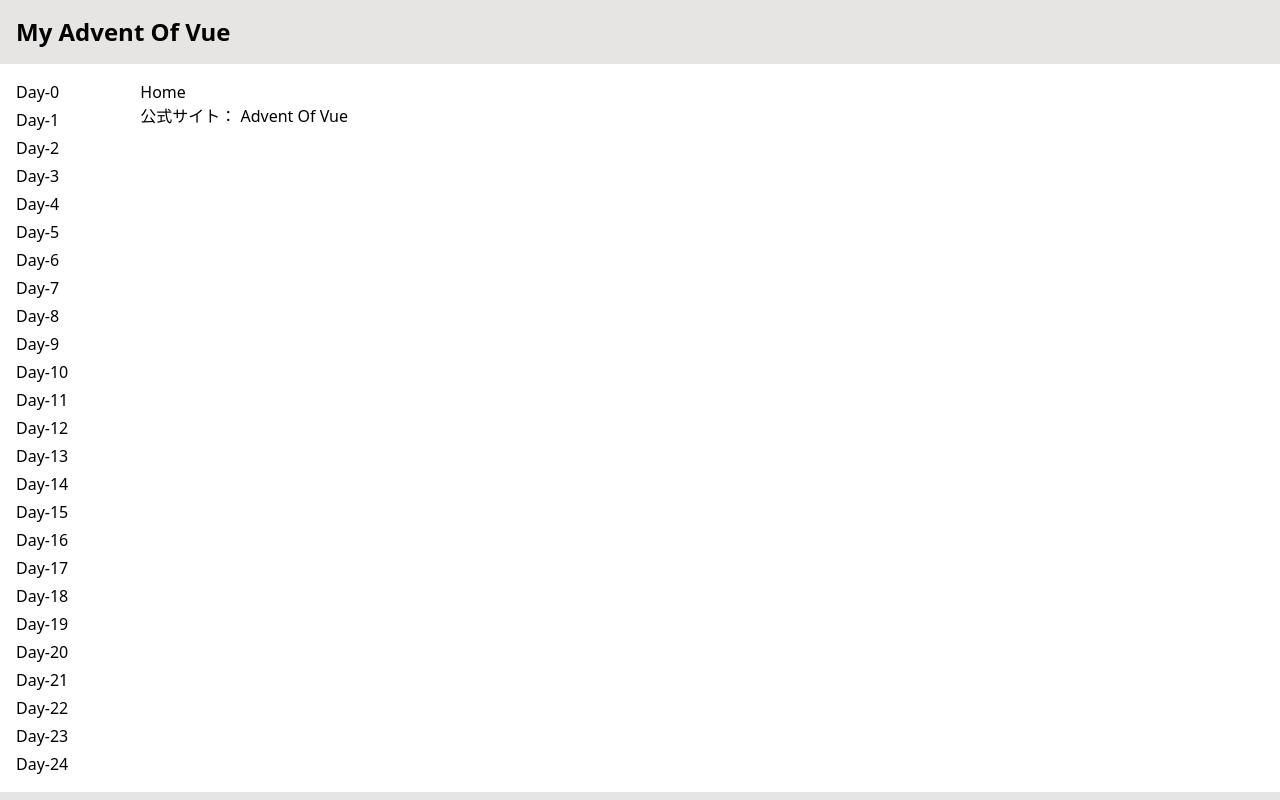
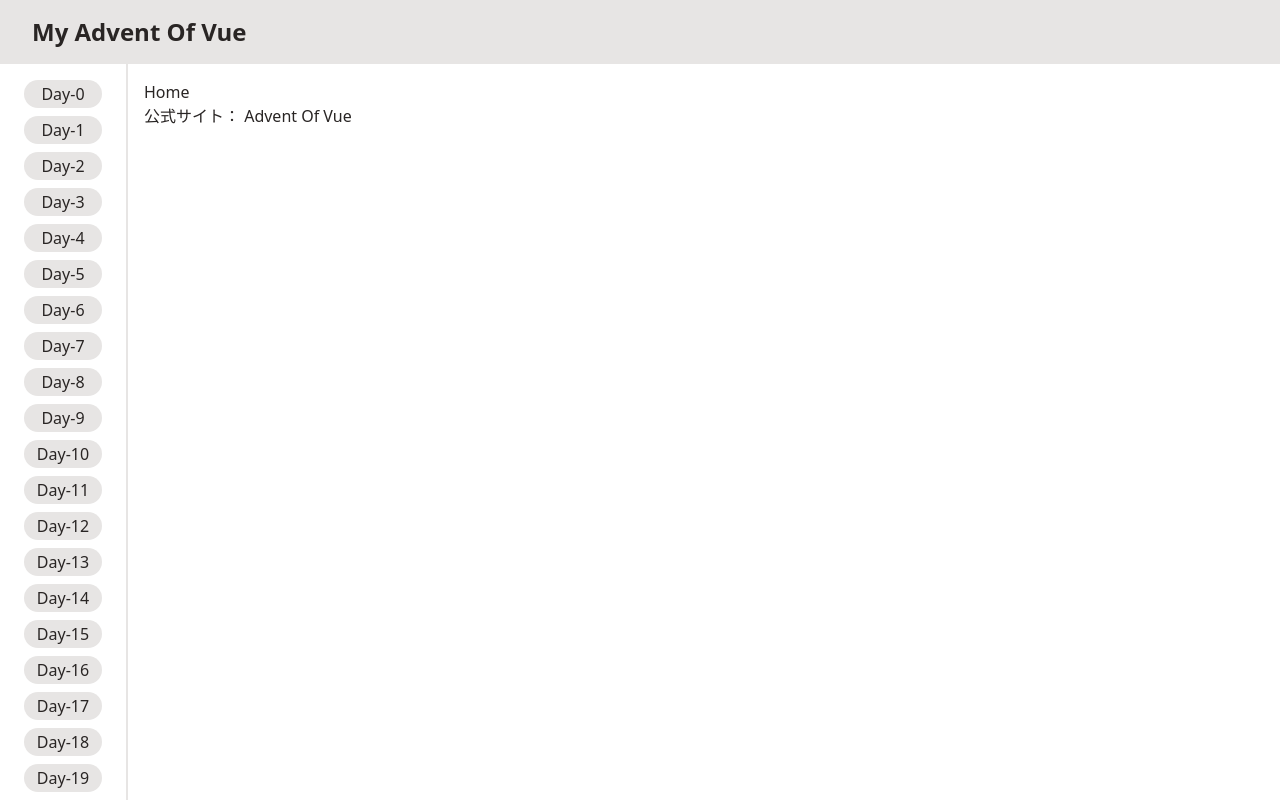
Before and after one commit to yamageji/challenging-advent-of-vue, a Vue app: page / in a window 1280 px wide. Shown: the top 800 px of the page. Built offline with nearby package versions, Linux system fonts and the light colour scheme.

Commit message:
fix: base style

```diff
--- a/src/App.vue
+++ b/src/App.vue
@@ -6,13 +6,13 @@ import TheFooterVue from "./components/layout/TheFooter.vue";
 </script>
 
 <template>
-  <div class="grid min-h-screen grid-rows-base">
+  <div class="grid min-h-screen grid-rows-base text-stone-800">
     <div>
       <TheHeader />
     </div>
 
-    <div class="flex gap-10">
-      <div class="p-4">
+    <div class="flex">
+      <div class="w-32 border-r-2 border-stone-200 py-4 px-6">
         <TheAside />
       </div>
       <div class="p-4">
--- a/src/components/layout/TheAside.vue
+++ b/src/components/layout/TheAside.vue
@@ -20,9 +20,13 @@ const pageLinks = createPageLinks();
 <template>
   <aside>
     <nav>
-      <ul class="flex flex-col gap-1">
+      <ul class="flex flex-col gap-2">
         <li v-for="pageLink in pageLinks" :key="pageLink.name">
-          <RouterLink :to="pageLink.path">{{ pageLink.name }}</RouterLink>
+          <RouterLink
+            class="block rounded-full bg-stone-200 px-2 py-0.5 text-center duration-100 hover:bg-stone-300"
+            :to="pageLink.path"
+            >{{ pageLink.name }}</RouterLink
+          >
         </li>
       </ul>
     </nav>
--- a/src/components/layout/TheHeader.vue
+++ b/src/components/layout/TheHeader.vue
@@ -1,5 +1,5 @@
 <template>
-  <header class="bg-stone-200 p-4 text-2xl font-bold">
+  <header class="bg-stone-200 py-4 px-8 text-2xl font-bold">
     <div>
       <a href="/"> My Advent Of Vue </a>
     </div>
```
